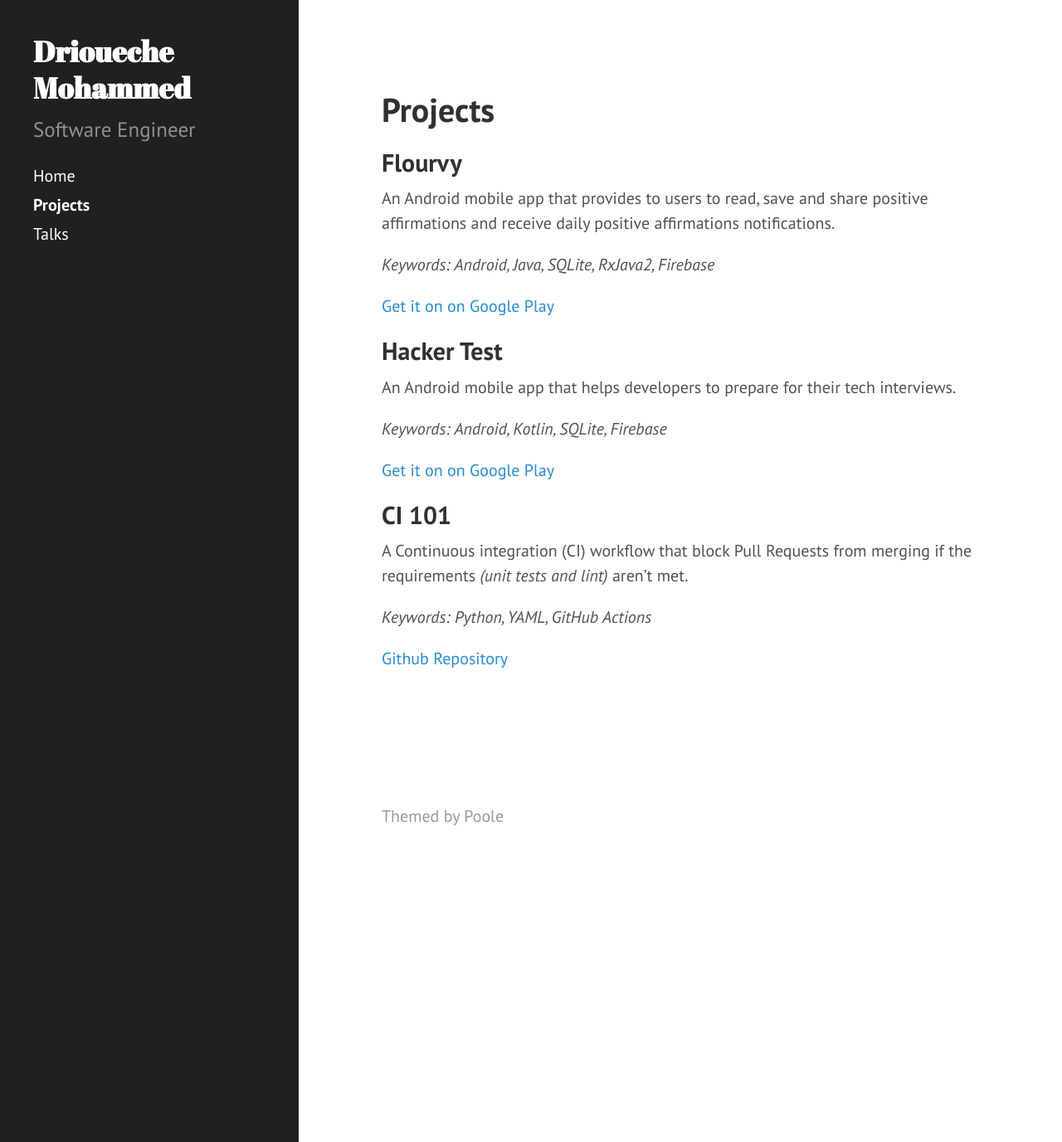
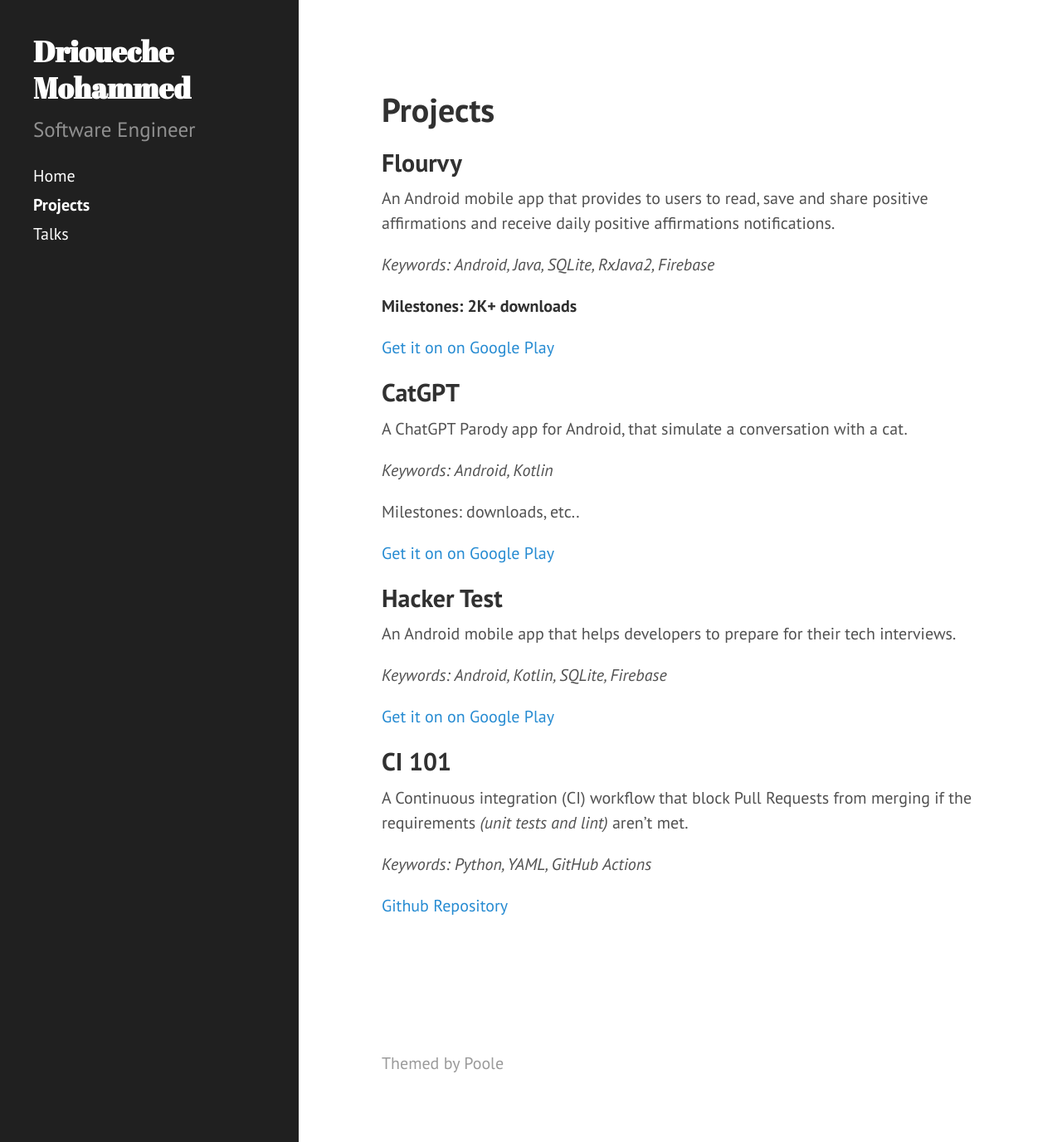
Before and after one commit to driouecheMed/portfolio, a Jekyll site: the page built from projects.md, in a window 1280 px wide and 1377 px high. Shown: the whole window at 83% size. Built offline with Jekyll 4.4.1, drawn with Linux system fonts in a browser that asks for light colours.

Commit message:
Add Flourvy milestones & CatGPT project

```diff
--- a/projects.md
+++ b/projects.md
@@ -28,7 +28,21 @@ An Android mobile app that provides to users to read, save and share positive af
 
 *Keywords: Android, Java, SQLite, RxJava2, Firebase*
 
+**Milestones: 2K+ downloads**
+
 [Get it on on Google Play](https://play.google.com/store/apps/details?id=com.elife.flourvy)
+
+
+
+## CatGPT
+
+A ChatGPT Parody app for Android, that simulate a conversation with a cat.
+
+*Keywords: Android, Kotlin*
+
+Milestones: downloads, etc..
+
+[Get it on on Google Play](https://play.google.com/store/apps/details?id=com.elife.catgpt)
 
 
 ## Hacker Test
```
